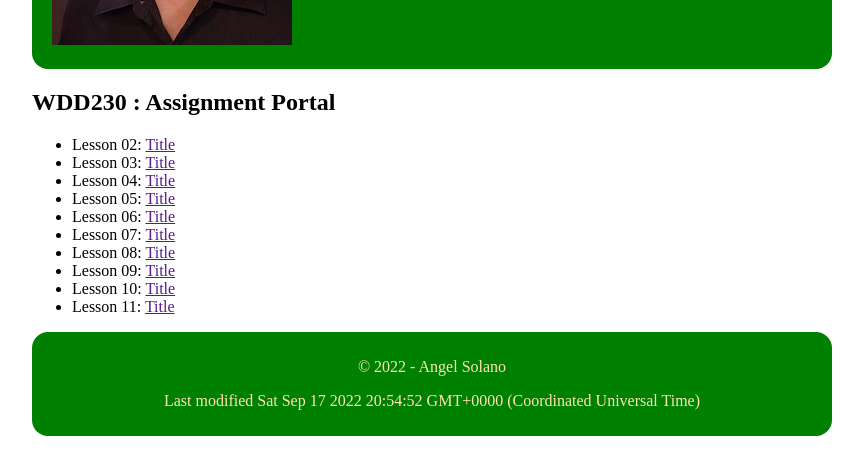
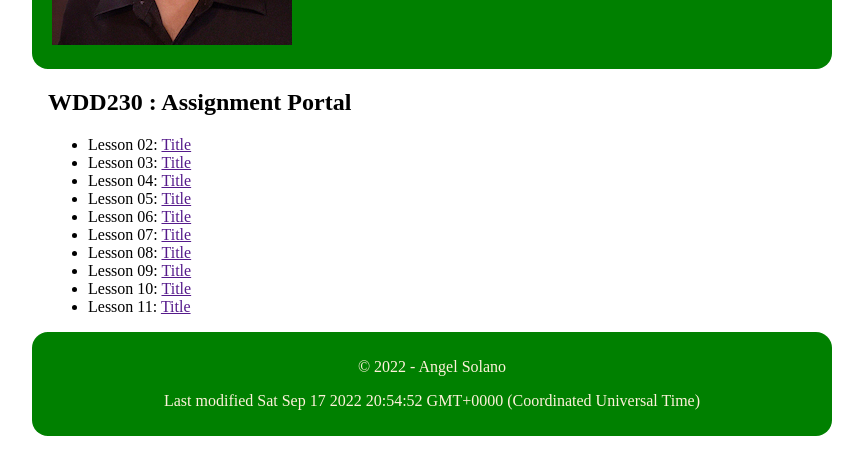
Before and after one commit to asolharo/wdd230, a plain HTML site: page index.html in a window 1280 px wide. Shown: the part 275-750 px from the top of the page, without its empty margins (208-1071 px from the left). Drawn offline with Linux system fonts and the light colour scheme.

Commit message:
added margin to main

```diff
--- a/w1/styles/style.css
+++ b/w1/styles/style.css
@@ -27,9 +27,14 @@ header {
 
 footer {
     padding: 10px;
-    color: moccasin;
+    color: #FFF1DB;
     background-color: green;
     border-radius: 1em;
     align-items: center;
     text-align: center;
 }
+
+main {
+    margin-left: 1em;
+    margin-right: 1em;
+}
```
